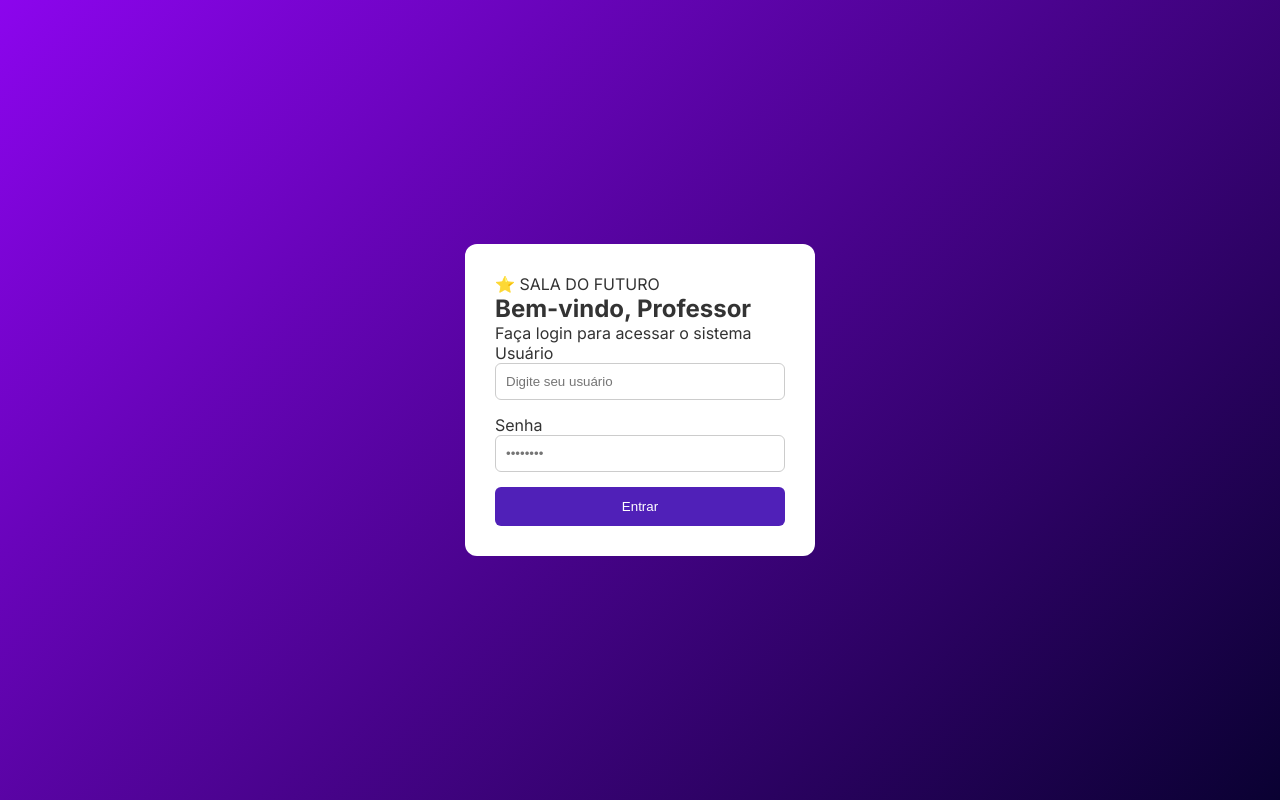
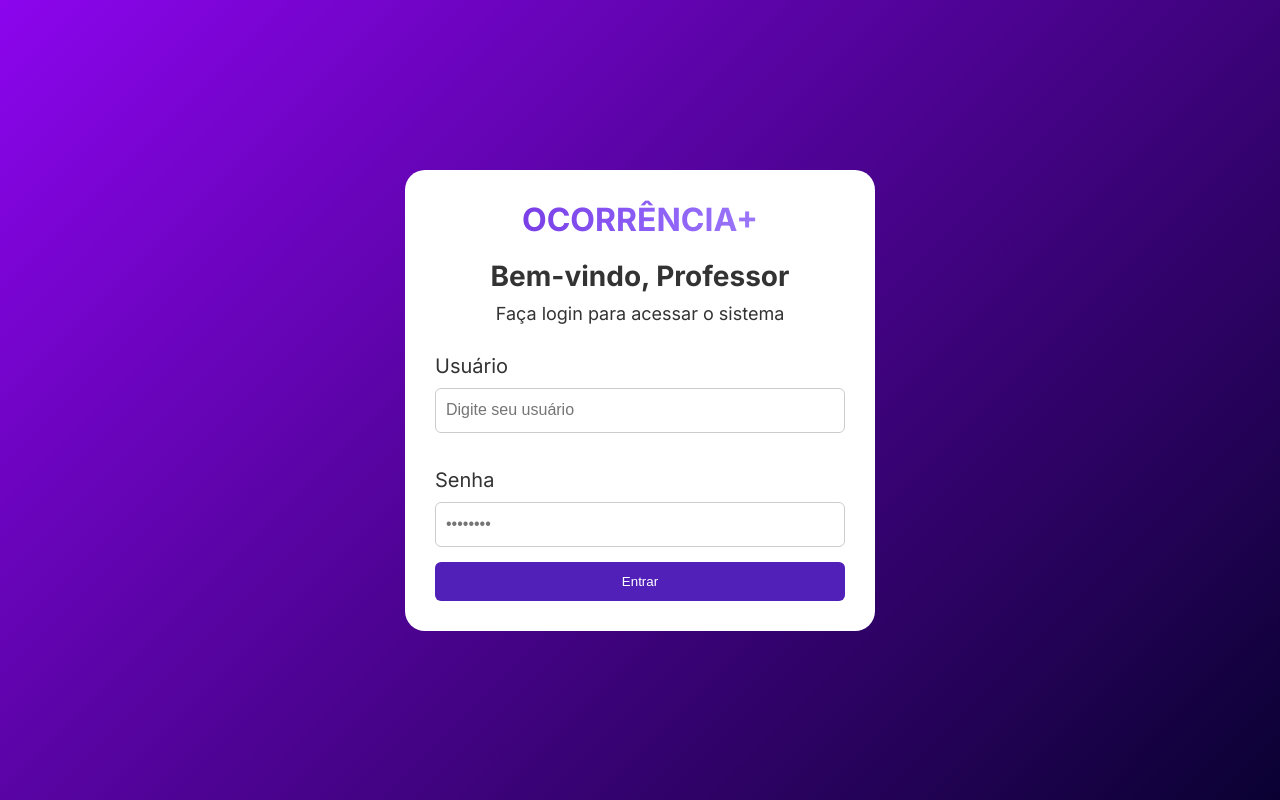
Before and after one commit to cristina-389/Sistema-Escolar, a plain HTML site: page index.html in a window 1280 px wide. Drawn offline with nearby package versions, Linux system fonts and the light colour scheme.

```diff
--- a/css/style.css
+++ b/css/style.css
@@ -53,7 +53,18 @@
   }
   .logo-text{
     font-weight:700;
-    color:#c0392b;
+    background: linear-gradient(
+      90deg,
+      #6D28D9,
+      #8B5CF6,
+      #A78BFA
+    );
+
+    background-clip: text;
+    -webkit-background-clip: text;
+
+    color: transparent;
+    -webkit-text-fill-color: transparent;
   }
 
   .sidebar nav{
@@ -159,10 +170,61 @@
   .login-box{
     background:#fff;
     padding:30px;
-    border-radius:12px;
-    width:350px;
+    border-radius:20px;
+    width:470px;
   }
 
+  .login-logo{
+    margin-bottom: 30px;
+    text-align: center;
+  }
+
+  .login-logo-mark{
+    text-align: center;
+    margin-bottom: 20px;
+    font-size: 32px;
+    font-weight: 800;
+
+    background: linear-gradient(
+      90deg,
+      #6D28D9,
+      #8B5CF6,
+      #A78BFA
+    );
+
+    background-clip: text;
+    -webkit-background-clip: text;
+
+    color: transparent;
+    -webkit-text-fill-color: transparent;
+
+  }
+
+  .login-logo h2{
+    font-size: 28px;
+    margin: 10px 0;
+  }
+
+  .login-logo p{
+    margin-bottom: 30px;
+    font-size: 18px;
+  }
+
+  .login-box label{
+    display:block;
+    margin-top:20px;
+    margin-bottom:10px;
+    font-size:20px;
+}
+
+.login-box input{
+    width:100%;
+    height:45px;
+    padding:0 18px;
+    border-radius:10px;
+    font-size:16px;
+    margin-bottom:15px;
+}
   .login-box input{
     width:100%;
     padding:10px;
--- a/index.html
+++ b/index.html
@@ -34,7 +34,7 @@
     <div class="login-logo">
 
       <div class="login-logo-mark">
-        ⭐ SALA DO FUTURO
+      OCORRÊNCIA+
       </div>
 
       <h2>
@@ -82,12 +82,8 @@
 
   <div class="sidebar-logo">
 
-    <span class="logo-mark">
-      ★
-    </span>
-
     <span class="logo-text">
-      SALA DO FUTURO
+    Ocorrência+
     </span>
 
   </div>
```
Also changed, not shown: imagens/logo.png (added).
